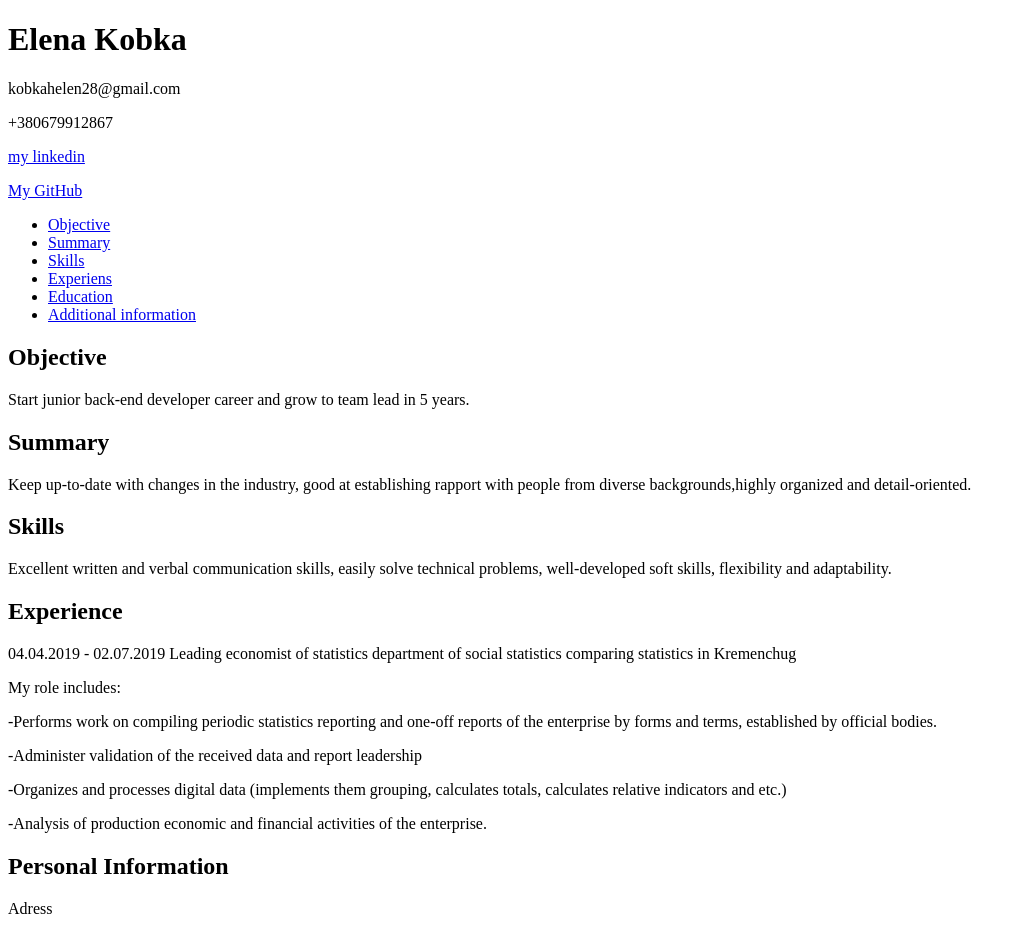
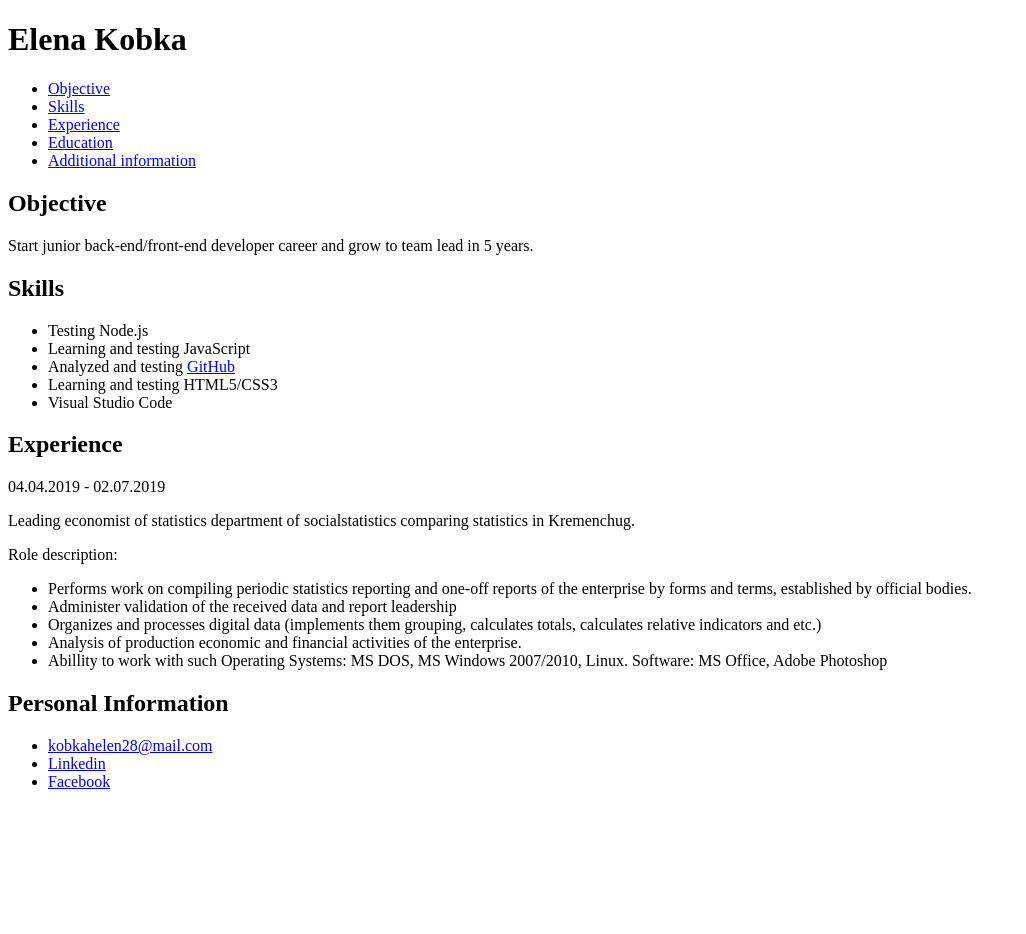
Before and after one commit to KobkaHelen/cv, a plain HTML site: page index.html in a window 1280 px wide. Shown: the whole page, without its empty margins (0-1026 px from the left). After the commit the page ends 807 px from the top, so only its background shows below. Drawn offline with Linux system fonts and the light colour scheme.

Commit message:
redact cv

```diff
--- a/index.html
+++ b/index.html
@@ -11,19 +11,14 @@
 <body>
     <header>
         <h1>Elena Kobka</h1>
-        <p>kobkahelen28@gmail.com</p>
-        <p>+380679912867</p>
-        <p><a href="https://www.linkedin.com/in/elena-kobka/" target="_blank">my linkedin</a> </p>
-        <p><a href="https://github.com/KobkaHelen" target="_blank">My GitHub</a></p>
     </header>
     <nav>
         <ul>
-            <li><a href="#">Objective</a></li>
-            <li><a href="#">Summary</a></li>
-            <li><a href="#">Skills</a></li>
-            <li><a href="#">Experiens</a></li>
-            <li><a href="#">Education</a></li>
-            <li><a href="#">Additional information</a></li>
+            <li><a href="#objective">Objective</a></li>
+            <li><a href="#skills">Skills</a></li>
+            <li><a href="#experience">Experience</a></li>
+            <li><a href="#education">Education</a></li>
+            <li><a href="#additional information">Additional information</a></li>
         </ul>
     </nav>
     <main>
@@ -31,42 +26,51 @@
             <header>
                 <h2>Objective</h2>
             </header>
-            <p>Start junior back-end developer career and grow to team lead in 5 years.</p>
-        </article>
-        <article>
-            <header>
-                <h2>Summary</h2>
-            </header>
-            <p>Keep up-to-date with changes in the industry, good at establishing rapport with people from diverse
-                backgrounds,highly organized and detail-oriented.</p>
+            <p><a name="Objective"></a></p>
+            <p>Start junior back-end/front-end developer career and grow to team lead in 5 years.</p>
         </article>
         <article>
             <header>
                 <h2>Skills</h2>
             </header>
-            <p>Excellent written and verbal communication skills, easily solve technical problems, well-developed soft
-                skills, flexibility and adaptability.</p>
+            <ul>
+                <li>Testing Node.js</li>
+                <li>Learning and testing JavaScript</li>
+                <li>Analyzed and testing <a href="https://github.com/KobkaHelen" target="_blank">GitHub</a>
+                </li>
+                <li>Learning and testing HTML5/CSS3</li>
+                <li>Visual Studio Code</li>
+            </ul>
         </article>
         <article>
             <header>
                 <h2>Experience</h2>
+                <time datetime="04.04.2019 - 02.07.2019">04.04.2019 - 02.07.2019</time>
             </header>
-            <p>04.04.2019 - 02.07.2019 Leading economist of statistics department of social statistics comparing
-                statistics in Kremenchug</p>
-            <p>My role includes:</p>
-            <p>-Performs work on compiling periodic statistics reporting and one-off reports of the enterprise by forms
-                and terms, established by official bodies.</p>
-            <p>-Administer validation of the received data and report leadership</p>
-            <p>-Organizes and processes digital data (implements them grouping, calculates totals, calculates relative
-                indicators and etc.)</p>
-            <p>-Analysis of production economic and financial activities of the enterprise.</p>
+            <p>Leading economist of statistics department of socialstatistics comparing statistics in Kremenchug.</p>
+            <p>Role description:</p>
+            <ul>
+                <li>Performs work on compiling periodic statistics reporting and one-off reports of the enterprise by
+                    forms and terms, established by official bodies.</li>
+                <li>Administer validation of the received data and report leadership</li>
+                <li>Organizes and processes digital data (implements them grouping, calculates totals, calculates
+                    relative indicators and etc.)</li>
+                <li>Analysis of production economic and financial activities of the enterprise.</li>
+                <li>Abillity to work with such Operating Systems: MS DOS, MS Windows 2007/2010, Linux. Software: MS
+                    Office, Adobe Photoshop</li>
+            </ul>
         </article>
     </main>
     <div class="sidebar">
         <aside>
             <h2>Personal Information</h2>
-            <p>Adress</p>
-
+            <ul>
+                <li><a href="mailto:kobkahelen28@gmail.com">kobkahelen28@mail.com</a></li>
+                <li><a href="https://www.linkedin.com/in/elena-kobka/" target="_blank">Linkedin</a></li>
+                <li><a href="https://www.facebook.com/profile.php?id=100006030108592" target="_blank">Facebook</a></li>
+            </ul>
         </aside>
     </div>
 </body>
+
+</html>
```
